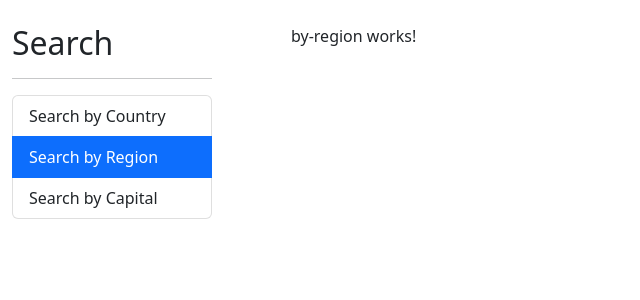
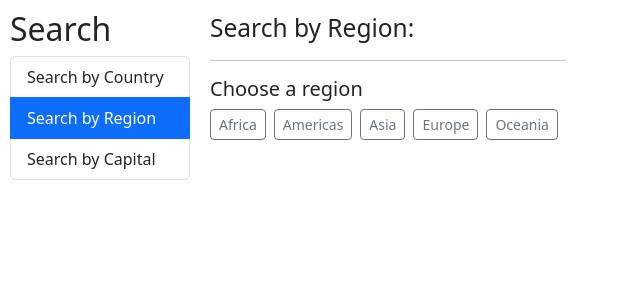
Before and after one commit to cguevaraa/countriesapp, an Angular app: page /region in a window 1280 px wide. Shown: the top 300 px of the page, without its empty margins (0-640 px from the left). Built offline with nearby package versions, Linux system fonts and the light colour scheme.

Commit message:
Add search by region page and adjust general layout

```diff
--- a/src/app/app.component.html
+++ b/src/app/app.component.html
@@ -1,14 +1,4 @@
 <div class="d-flex">
-  <div class="row container mt-4">
-
-    <div class="col-3">
-      <app-sidebar></app-sidebar>
-
-    </div>
-
-    <div class="col">
-      <router-outlet></router-outlet>
-    </div>
-
-  </div>
+    <app-sidebar></app-sidebar>
+    <router-outlet></router-outlet>
 </div>
--- a/src/app/country/pages/by-region/by-region.component.html
+++ b/src/app/country/pages/by-region/by-region.component.html
@@ -1 +1,20 @@
-<p>by-region works!</p>
+<div class="contentPage">
+    <h3><small>Search by Region: </small>{{activatedRegion | titlecase}}</h3>
+    <hr>
+
+    <h5>Choose a region</h5>
+
+    <div class="row">
+        <div class="col">
+            <button *ngFor="let region of regions"
+                (click)="activateRegion(region); searchByRegion(region)"
+                [class]="getCssClass(region)">
+                {{region | titlecase}}
+            </button>
+        </div>
+    </div>
+
+    <div *ngIf="activatedRegion">
+        <app-country-table [countries]="countries"></app-country-table>
+    </div>
+</div>
--- a/src/app/country/pages/by-region/by-region.component.scss
+++ b/src/app/country/pages/by-region/by-region.component.scss
@@ -0,0 +1,3 @@
+button {
+    margin-right: 0.5rem;
+}
--- a/src/app/country/pages/by-region/by-region.component.ts
+++ b/src/app/country/pages/by-region/by-region.component.ts
@@ -1,15 +1,33 @@
-import { Component, OnInit } from '@angular/core';
+import { Component } from '@angular/core';
+import { Country } from '../../interfaces/country.interface';
+import { CountryService } from '../../services/country.service';
 
 @Component({
   selector: 'app-by-region',
   templateUrl: './by-region.component.html',
   styleUrls: ['./by-region.component.scss']
 })
-export class ByRegionComponent implements OnInit {
+export class ByRegionComponent {
 
-  constructor() { }
+  regions: string[] = ['africa', 'americas', 'asia', 'europe', 'oceania'];
+  countries: Country[] = [];
+  activatedRegion: string = '';
 
-  ngOnInit(): void {
+  constructor(private countryService: CountryService) { }
+
+  activateRegion(region: string): void {
+    this.activatedRegion = region;
+
+    //TODO: Call the service
+  }
+
+  getCssClass(region: string): string {
+    return (region === this.activatedRegion) ? 'btn btn-primary btn-sm' : 'btn btn-outline-secondary btn-sm';
+  }
+
+  searchByRegion(region: string): void {
+    this.countryService.searchByRegion(region)
+      .subscribe(countries => this.countries = countries)
   }
 
 }
--- a/src/app/country/services/country.service.ts
+++ b/src/app/country/services/country.service.ts
@@ -22,6 +22,11 @@ export class CountryService {
     return this.http.get<Country[]>(url);
   }
 
+  searchByRegion(term: string): Observable<Country[]> {
+    const url: string = `${this.apiUrl}/region/${term}`
+    return this.http.get<Country[]>(url);
+  }
+
   getCountryById(id: string): Observable<Country[]> {
     const url: string = `${this.apiUrl}/alpha/${id}`
     return this.http.get<Country[]>(url);
--- a/src/app/shared/sidebar/sidebar.component.html
+++ b/src/app/shared/sidebar/sidebar.component.html
@@ -1,6 +1,5 @@
 <div class="sidebar">
   <h2>Search</h2>
-  <hr>
   <ul class="list-group">
     <li routerLink=""
         routerLinkActive="active"
--- a/src/app/shared/sidebar/sidebar.component.scss
+++ b/src/app/shared/sidebar/sidebar.component.scss
@@ -1,6 +1,9 @@
 .sidebar {
-    max-width: 200px
-  }
+  height: 100vh;
+  min-height: 100%;
+  min-width: 180px;
+  margin: 10px;
+}
 
 li {
 cursor: pointer;
--- a/src/styles.scss
+++ b/src/styles.scss
@@ -1,4 +1,8 @@
 @import "~bootstrap/dist/css/bootstrap.css";
+
+.contentPage {
+  margin: 10px;
+}
 
 .mr-5 {
   margin-left: 0.5rem;
@@ -7,4 +11,4 @@
 .small-flag {
     width: 50px;
     border-radius: 10%;
-  }
+}
```
